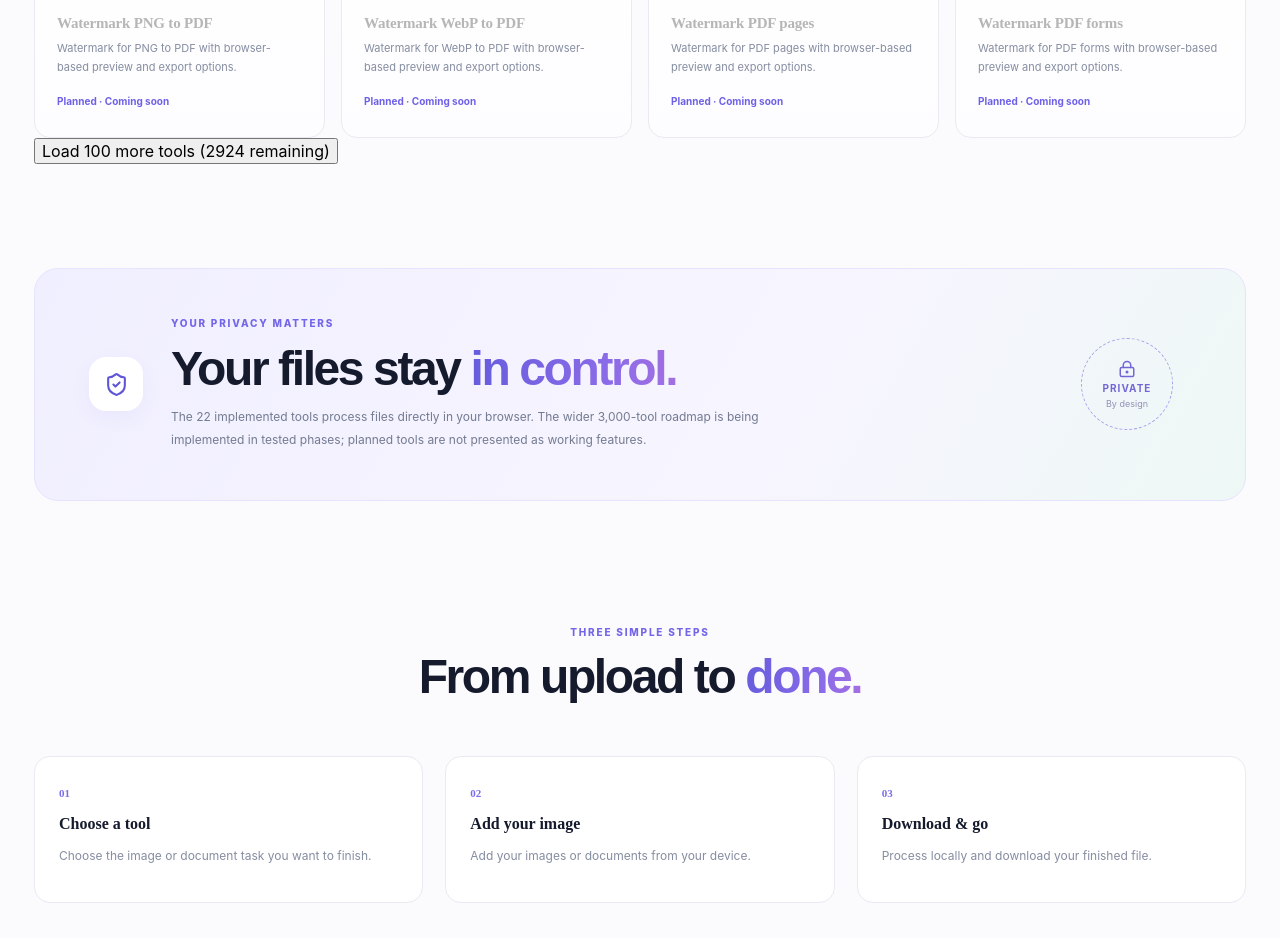
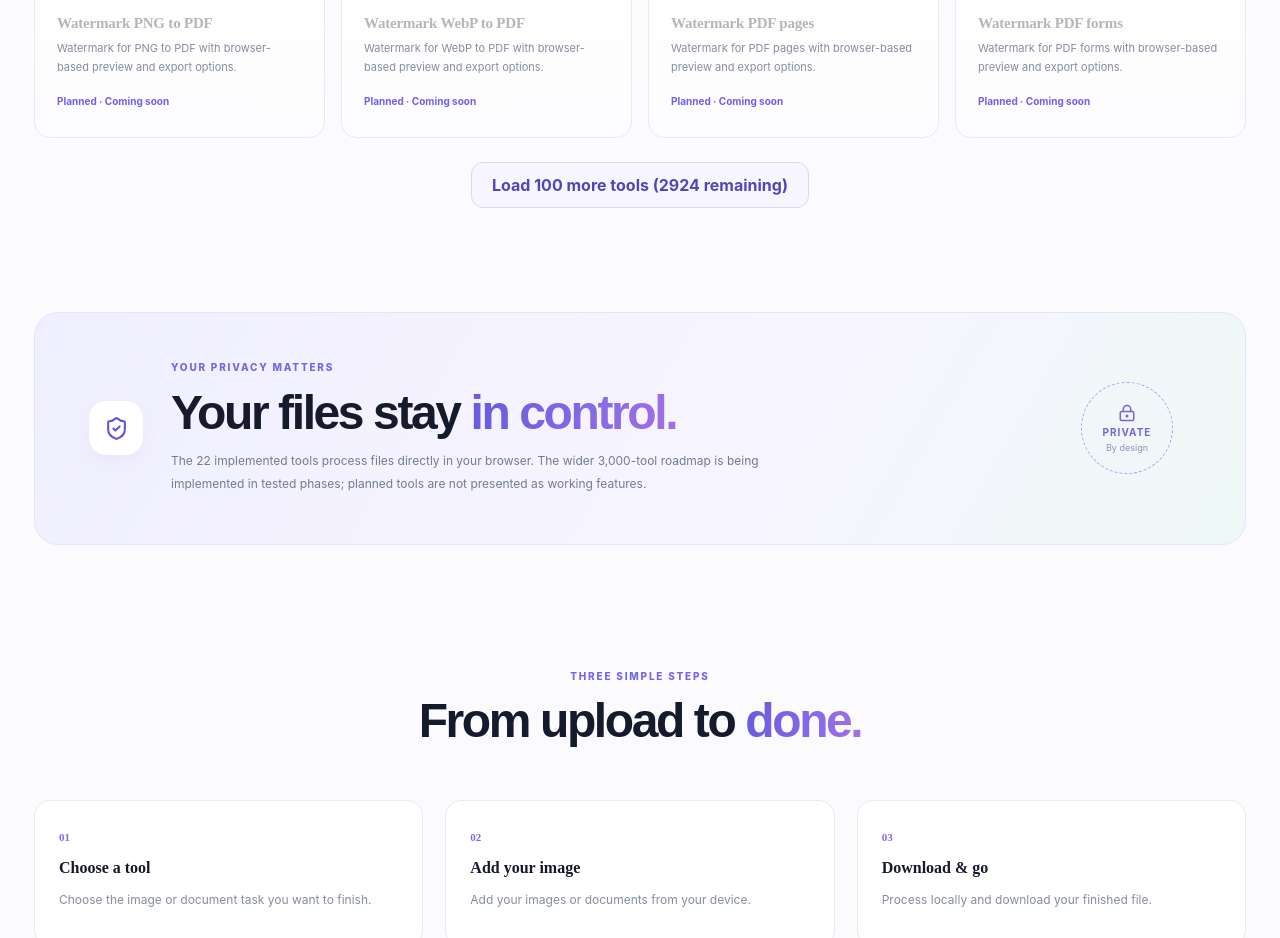
Before and after one commit to Hard-Worker-Dev/PixelTools, a React (Vite) app: page / in a window 1280 px wide. Shown: the part 7080-8018 px from the top of the page. Built offline with nearby package versions, Linux system fonts and the light colour scheme.

Commit message:
style: add accessible catalogue pagination control

```diff
--- a/src/styles.css
+++ b/src/styles.css
@@ -302,3 +302,8 @@ footer .brand-mark{width:30px;height:30px}
 .pdf-watermark-options input[type=color]{width:100%;height:40px;padding:4px;border:1px solid #e4e7ef;border-radius:8px;background:#fff}
 .pdf-watermark-options input[type=range]{width:100%;accent-color:#6657e8}
 @media(max-width:560px){.pdf-watermark-options{grid-template-columns:1fr}}
+
+/* Catalogue pagination */
+.load-more-tools{display:block;margin:24px auto 0;padding:12px 20px;border:1px solid #d9d8f5;border-radius:12px;background:#f7f6ff;color:#5146b8;font:inherit;font-weight:650;cursor:pointer;transition:background .18s ease,border-color .18s ease}
+.load-more-tools:hover{background:#efedff;border-color:#bdb7f0}
+.load-more-tools:focus-visible{outline:3px solid #8d83ef;outline-offset:3px}
```
